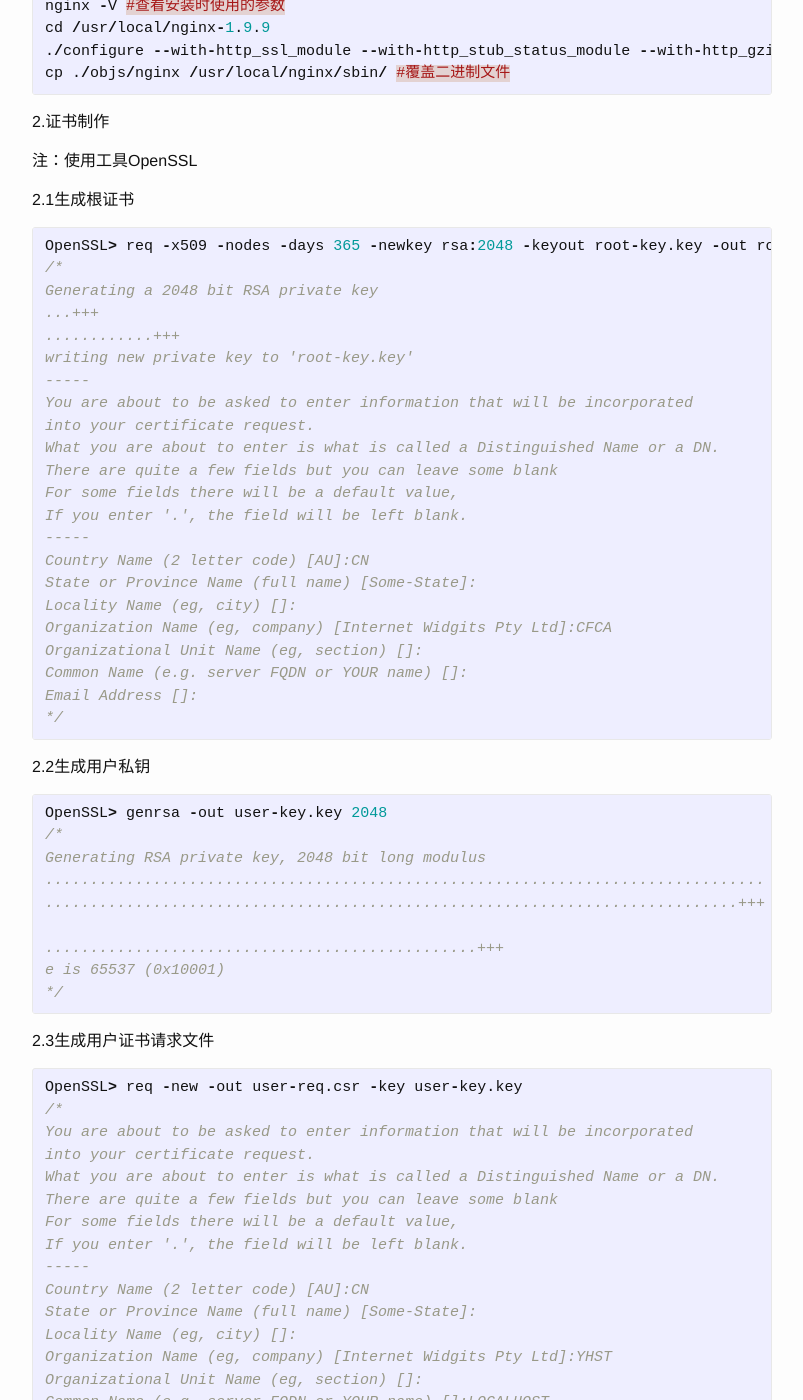
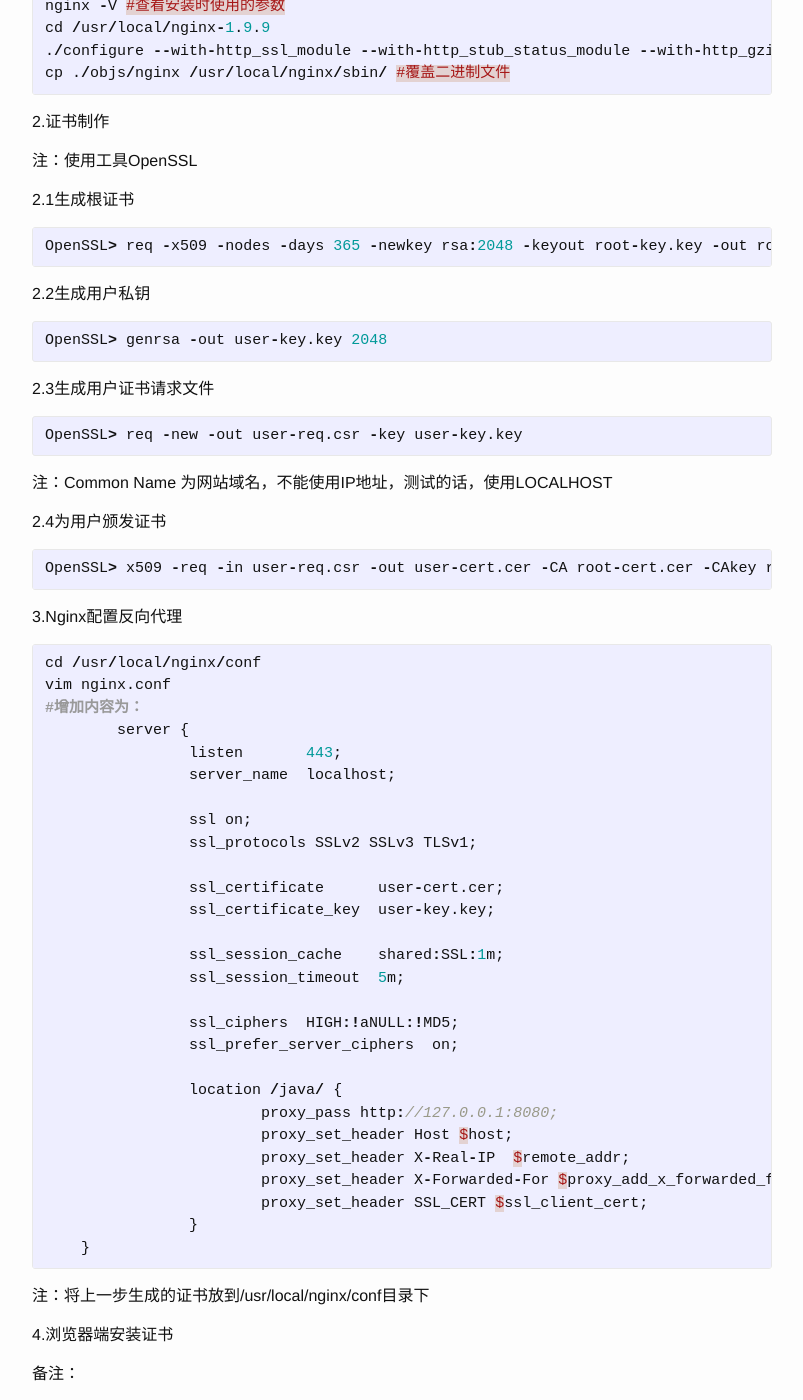
Before and after one commit to jlqian/blog_back, a Jekyll site: the page built from _posts/2016-05-27-centos-nginx-tomcat-with-https.markdown, in a window 1280 px wide and 1400 px high, scrolled down 1142 px. Shown: the whole window, without its empty margins (238-1041 px from the left). Built offline with Jekyll 4.4.1, drawn with Linux system fonts in a browser that asks for light colours; some of the changed text lies outside the part shown.

Commit message:
删除注释

```diff
--- a/_posts/2016-05-27-centos-nginx-tomcat-with-https.markdown
+++ b/_posts/2016-05-27-centos-nginx-tomcat-with-https.markdown
@@ -58,66 +58,16 @@
 2.1生成根证书
 {% highlight c %}
 OpenSSL> req -x509 -nodes -days 365 -newkey rsa:2048 -keyout root-key.key -out root-cert.pem #无密码，需要密码去掉参数 -nodes
-/*
-Generating a 2048 bit RSA private key
-...+++
-............+++
-writing new private key to 'root-key.key'
------
-You are about to be asked to enter information that will be incorporated
-into your certificate request.
-What you are about to enter is what is called a Distinguished Name or a DN.
-There are quite a few fields but you can leave some blank
-For some fields there will be a default value,
-If you enter '.', the field will be left blank.
------
-Country Name (2 letter code) [AU]:CN
-State or Province Name (full name) [Some-State]:
-Locality Name (eg, city) []:
-Organization Name (eg, company) [Internet Widgits Pty Ltd]:CFCA
-Organizational Unit Name (eg, section) []:
-Common Name (e.g. server FQDN or YOUR name) []:
-Email Address []:
-*/
 {% endhighlight %}
 
 2.2生成用户私钥
 {% highlight c %}
 OpenSSL> genrsa -out user-key.key 2048
-/*
-Generating RSA private key, 2048 bit long modulus
-................................................................................
-.............................................................................+++
-
-................................................+++
-e is 65537 (0x10001)
-*/
 {% endhighlight %}
 
 2.3生成用户证书请求文件
 {% highlight c %}
 OpenSSL> req -new -out user-req.csr -key user-key.key
-/*
-You are about to be asked to enter information that will be incorporated
-into your certificate request.
-What you are about to enter is what is called a Distinguished Name or a DN.
-There are quite a few fields but you can leave some blank
-For some fields there will be a default value,
-If you enter '.', the field will be left blank.
------
-Country Name (2 letter code) [AU]:CN
-State or Province Name (full name) [Some-State]:
-Locality Name (eg, city) []:
-Organization Name (eg, company) [Internet Widgits Pty Ltd]:YHST
-Organizational Unit Name (eg, section) []:
-Common Name (e.g. server FQDN or YOUR name) []:LOCALHOST
-Email Address []:
-
-Please enter the following 'extra' attributes
-to be sent with your certificate request
-A challenge password []:
-An optional company name []:
-*/
 {% endhighlight %}
 
 注：Common Name 为网站域名，不能使用IP地址，测试的话，使用LOCALHOST
@@ -125,11 +75,6 @@
 2.4为用户颁发证书
 {% highlight c %}
 OpenSSL> x509 -req -in user-req.csr -out user-cert.cer -CA root-cert.cer -CAkey root-key.key -CAcreateserial -days 365
-/*
-Signature ok
-subject=/C=CN/ST=Some-State/O=YHST
-Getting CA Private Key
-*/
 {% endhighlight %}
 
 3.Nginx配置反向代理
```
